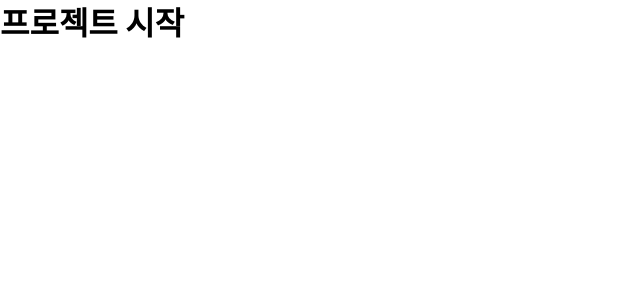
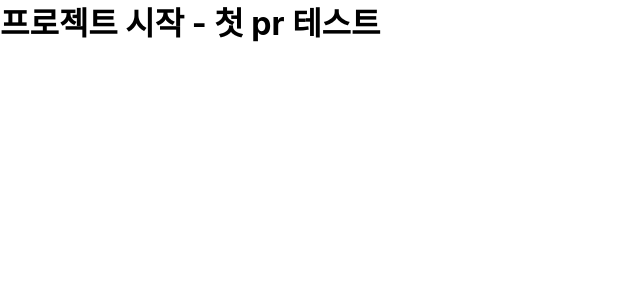
Before and after one commit to parkjinacosmos/Gyeongbuk-Expedition-Frontend, a React (Vite) app: page / in a window 1280 px wide. Shown: the top 300 px of the page, without its empty margins (0-640 px from the left). Built offline with nearby package versions, Linux system fonts and the light colour scheme; a web font is replaced by a local one.

Commit message:
feat: 메인 페이지 문구 수정(테스트)

```diff
--- a/src/App.tsx
+++ b/src/App.tsx
@@ -1,7 +1,7 @@
 function App() {
   return (
     <div>
-      <h1>프로젝트 시작</h1>
+      <h1>프로젝트 시작 - 첫 pr 테스트</h1>
     </div>
   );
 }
```
